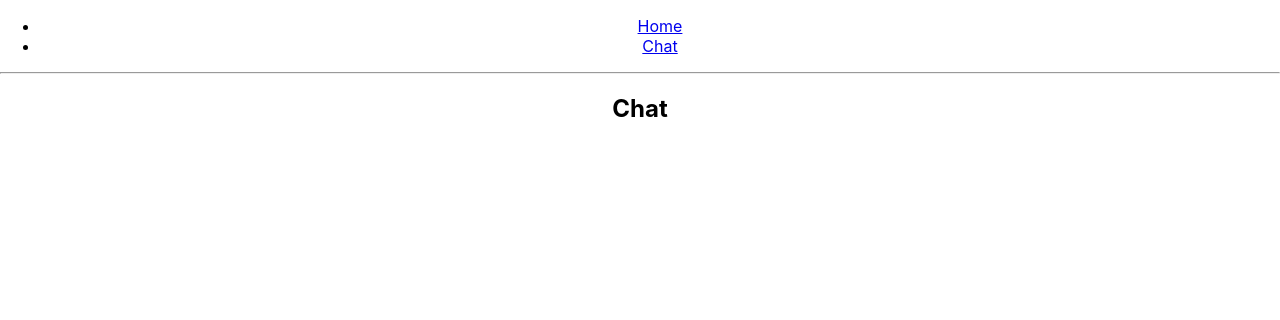
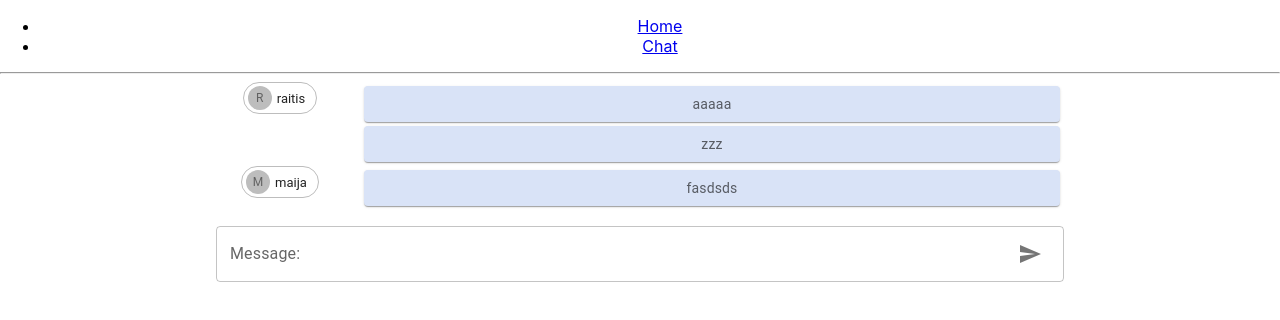
Before and after one commit to raitisbe/home-assignment, a React (Create React App) app in the folder client/: page /chat in a window 1280 px wide. Shown: the top 320 px of the page. Built offline with nearby package versions, Linux system fonts and the light colour scheme.

Commit message:
feat: Initial chat window mockup

```diff
--- a/client/package.json
+++ b/client/package.json
@@ -5,6 +5,7 @@
   "dependencies": {
     "@emotion/react": "^11.10.5",
     "@emotion/styled": "^11.10.5",
+    "@mui/icons-material": "^5.11.0",
     "@mui/material": "^5.11.4",
     "@testing-library/jest-dom": "^5.16.5",
     "@testing-library/react": "^13.4.0",
--- /dev/null
+++ b/client/src/block.tsx
@@ -0,0 +1,59 @@
+import { Avatar, Chip, Grid, Paper } from '@mui/material';
+import { styled } from '@mui/material/styles';
+import { ReactNode } from 'react';
+
+type BlockDataModel = {
+  sender: string;
+  messages: {
+    id: string;
+    text: string;
+  }[];
+};
+
+const Message = styled(Paper)(({ theme }) => ({
+  backgroundColor: theme.palette.mode === 'dark' ? '#1A2027' : '#d9e3f7',
+  ...theme.typography.body2,
+  padding: theme.spacing(1),
+  margin: theme.spacing(0.5),
+  textAlign: 'center',
+  color: theme.palette.text.secondary,
+}));
+
+/**
+ * Messages coming from one sender are grouped into blocks
+ * @param props
+ * @returns
+ */
+export function Block(props: { data: BlockDataModel; }) {
+  /**
+   * Get the first letter of sender to display in the chip
+   * @param sender
+   * @returns
+   */
+  function firstLetter(sender: string): ReactNode {
+    if (sender && sender.length > 0) {
+      return sender[0].toUpperCase();
+    }
+  }
+
+  return (
+    <Grid container spacing={2}>
+      <Grid item xs={2} md={2}>
+        <Chip
+          avatar={<Avatar>{firstLetter(props.data.sender)}</Avatar>}
+          label={props.data.sender}
+          variant="outlined" />
+      </Grid>
+      <Grid item xs={12} md={10}>
+        {props.data.messages.map((msg, i) => {
+          return (
+            <Grid item key={i}>
+              <Message>{msg.text}</Message>
+            </Grid>
+          );
+        })}
+      </Grid>
+
+    </Grid>
+  );
+}
--- a/client/src/chat.tsx
+++ b/client/src/chat.tsx
@@ -1,9 +1,40 @@
-import React from 'react';
+import { Grid, IconButton, TextField } from '@mui/material';
+import { Block } from './block';
+import SendIcon from '@mui/icons-material/Send';
+
+const blocks = [
+  {
+    sender: 'raitis',
+    messages: [{id: 'aaa', text: 'aaaaa'}, {id: 'aaa2', text: 'zzz'}],
+  },
+  {
+    sender: 'maija',
+    messages: [{id: 'aaa', text: 'fasdsds'}],
+  },
+]
+
+const SendButton = () => (
+  <IconButton>
+    <SendIcon />
+  </IconButton>
+  )
 
 export function Chat() {
   return (
     <div>
-      <h2>Chat</h2>
+      <Grid container justifyContent={'center'} spacing={2}>
+        <Grid item xs={12} md={8}>
+        {blocks.map((block, i) => {
+          return (
+            <Block data={block}></Block>
+          )
+       })
+      }
+      </Grid>
+        <Grid item xs={12} md={8}>
+          <TextField label="Message:" variant="outlined" fullWidth InputProps={{endAdornment: <SendButton />}}/>
+        </Grid>
+      </Grid>
     </div>
   );
 }
```
Also changed, not shown: 1 other file (tests, documents, lock files or other folders).
